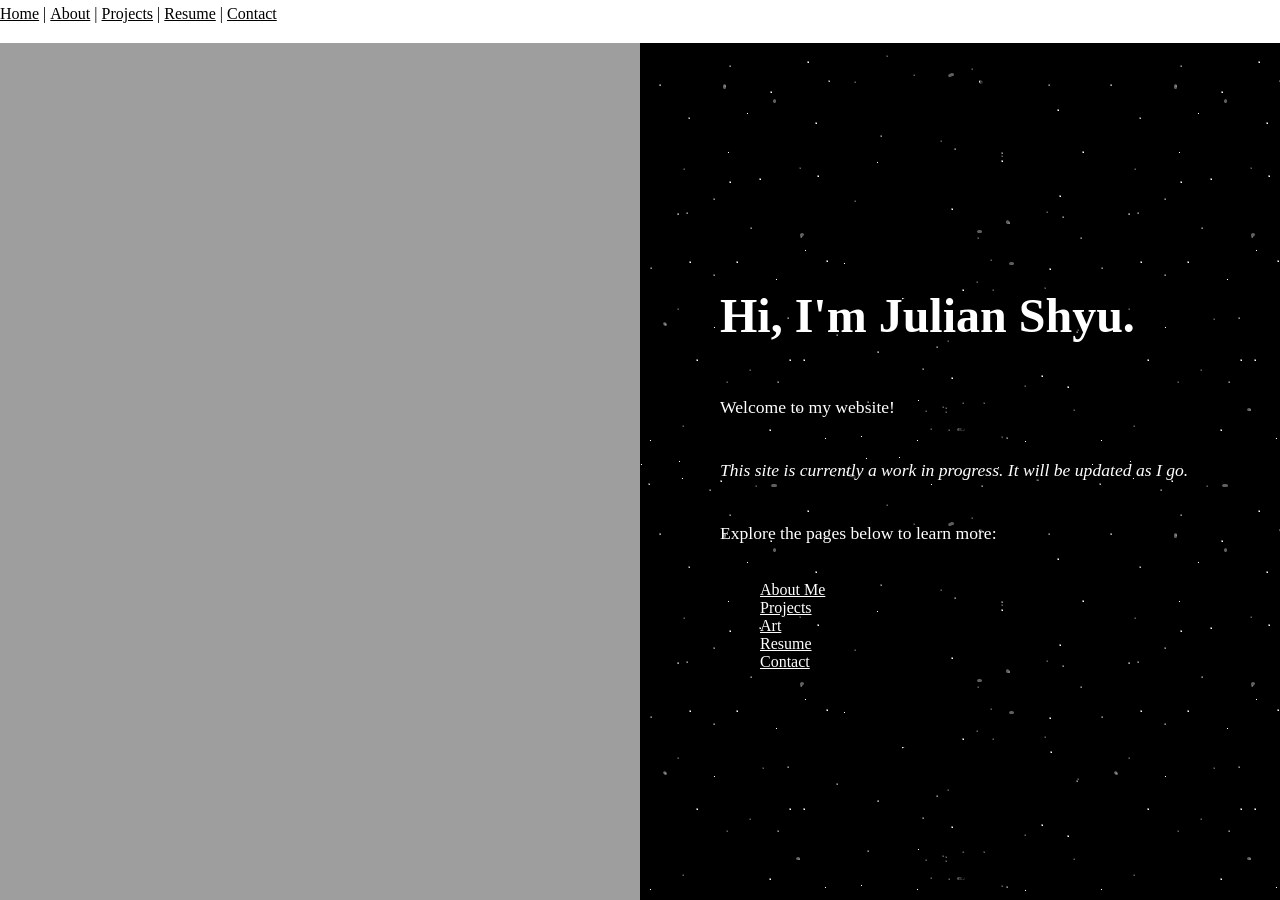
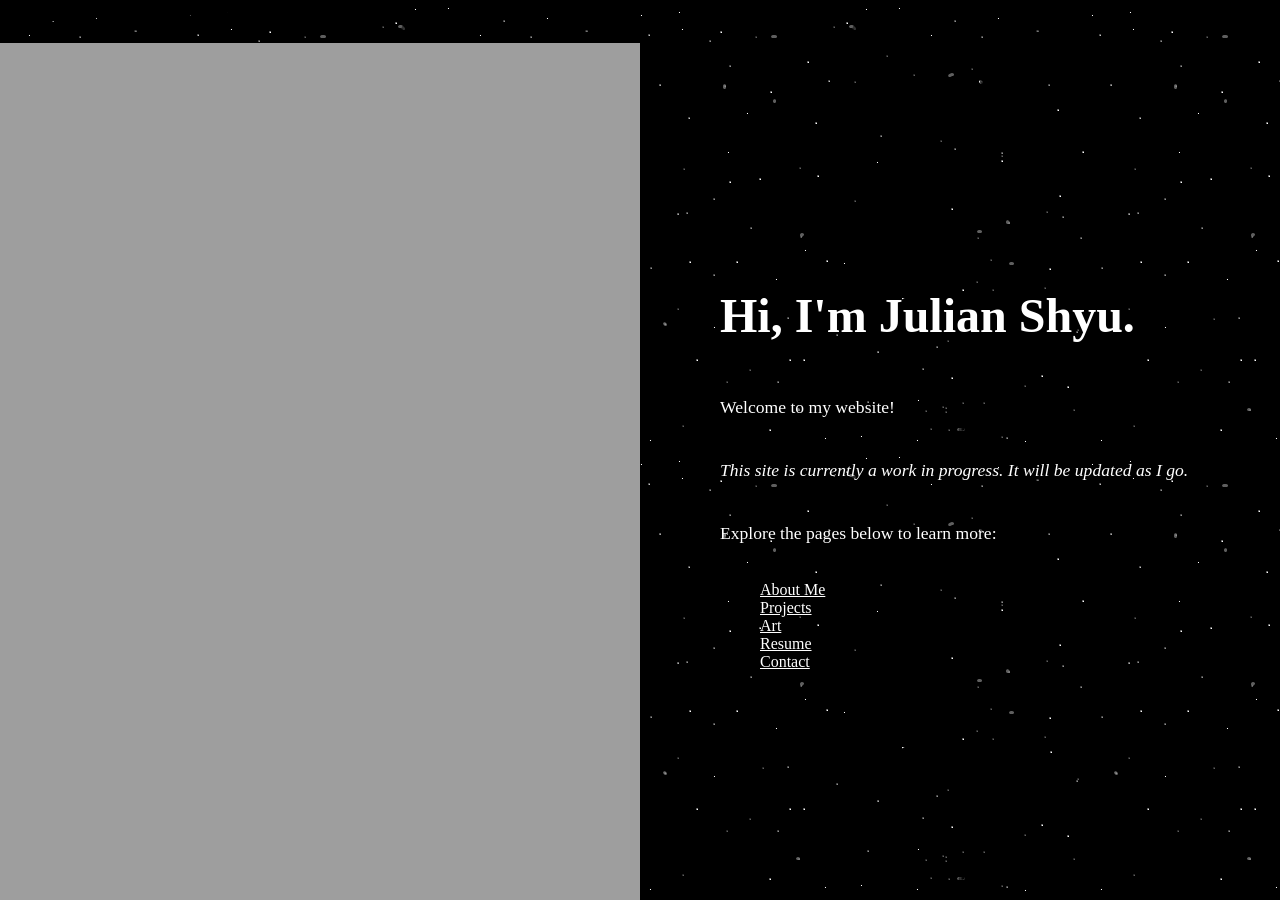
Before and after one commit to Julianzen/julians.github.io, a Jekyll site: the page built from index.md, in a window 1280 px wide. Built offline with Jekyll 4.4.1, drawn with Linux system fonts in a browser that asks for light colours.

Commit message:
Enhance styles with background image and text colors
Added background image and styles for h1 and p elements.

```diff
--- a/assets/style.css
+++ b/assets/style.css
@@ -5,6 +5,11 @@ body {
   margin: 0;
   padding: 0;
   min-height: 100vh;
+  background-image: url("https://julianzen.github.io/julians.github.io/assets/images/spaces.png");
+
+  background-repeat: repeat;
+  background-size: auto;
+  background-attachment: fixed;
 }
 
 
@@ -13,6 +18,16 @@ body {
   display: flex;
   flex-direction: column;
 }
+
+h1 {
+    color: white;
+  font-size: 3rem;
+}
+  p {
+    color: white;
+  font-size: 1rem;
+}
+
 
 
 /* Navigation */
@@ -48,21 +63,8 @@ main {
 /* Contact */
 .contact-main {
 
-  background-image: url("https://julianzen.github.io/julians.github.io/assets/images/spaces.png");
-
-  background-repeat: repeat;
-  background-size: auto;
-  background-attachment: fixed;
 }
 
-.contact-main h1 {
-    color: white;
-  font-size: 3rem;
-}
-.contact-main p {
-    color: white;
-  font-size: 1rem;
-}
 
 
 .home-split {
```
